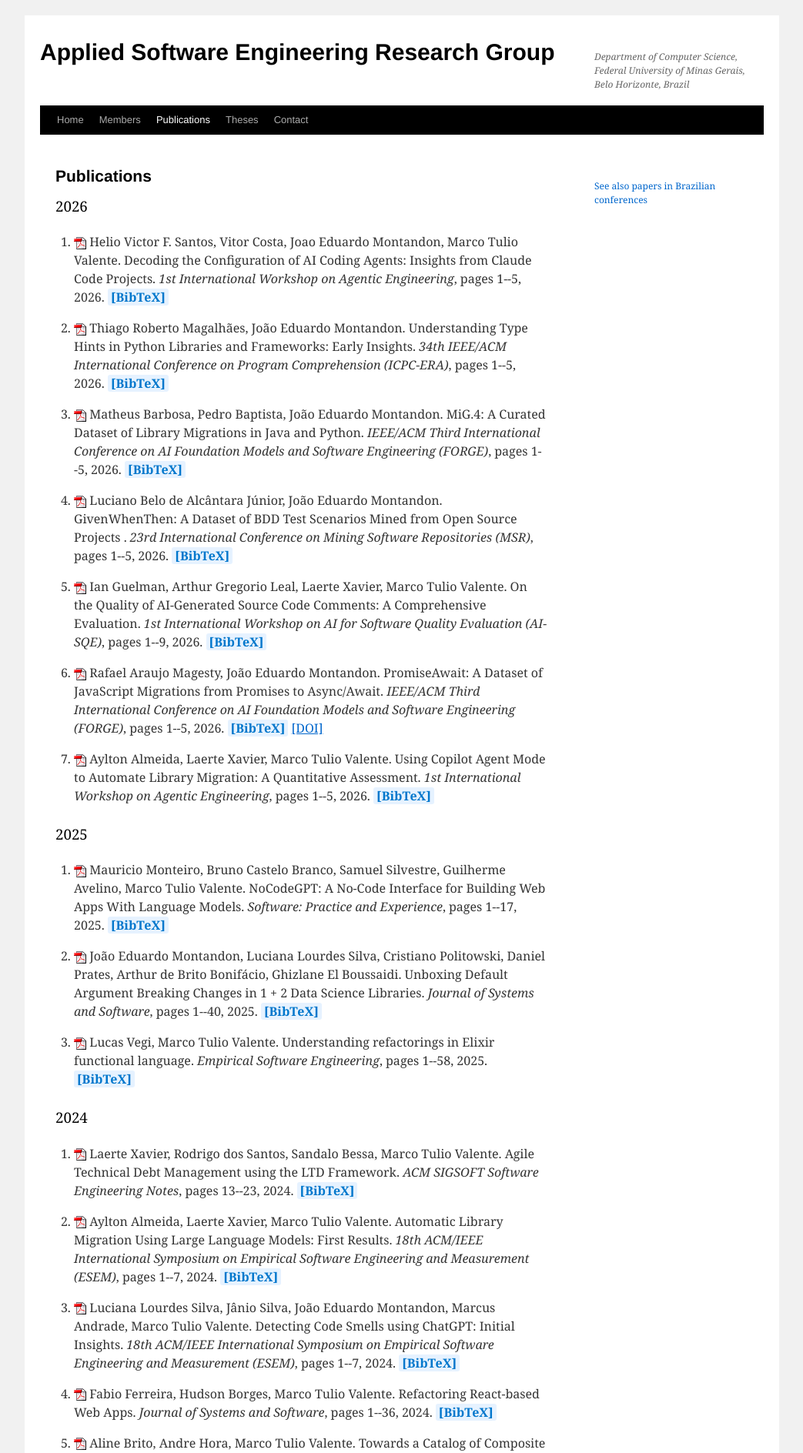
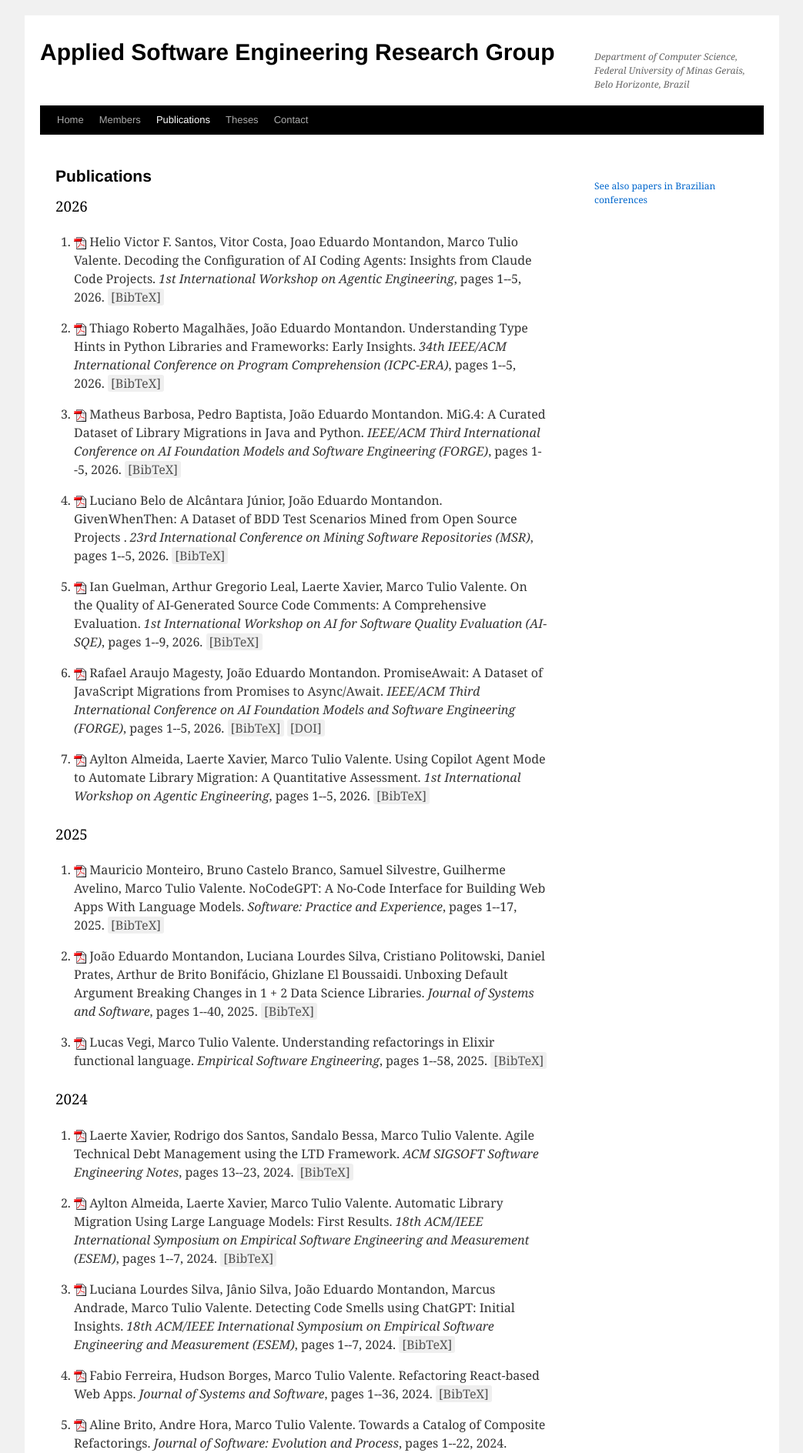
Before and after one commit to jemaf/aserg-page, a Jekyll site: the page built from publications.html, in a window 1280 px wide. Shown: the top 1888 px of the page at 77% size, without its empty margins (118-1161 px from the left). Built offline with Jekyll 4.4.1, drawn with Linux system fonts in a browser that asks for light colours.

Commit message:
Update bibtex style Fixes #2

```diff
--- a/assets/css/main.css
+++ b/assets/css/main.css
@@ -1420,38 +1420,34 @@ code {
   }
 
   .papercite_toggle:link, .papercite_toggle:visited {
-	  color: #0077cc;
+	  color: #555;
 	  text-decoration: none;
-	  font-weight: bold;
-	  background: #e6f2ff;
+	  background: #efefef;
 	  border-radius: 3px;
 	  padding: 0 4px;
 	  transition: background 0.2s, color 0.2s;
   }
   .papercite_toggle:hover, .papercite_toggle:active {
 	  color: #fff;
-	  background: #0077cc;
+	  background: #888;
   }
 
 
   .papercite_link, .papercite_link:link, .papercite_link:visited {
-    color: #222;
-    font-weight: bold;
-    text-decoration: none;
-    cursor: pointer;
+	  color: #555;
+	  text-decoration: none;
+	  background: #efefef;
+	  border-radius: 3px;
+	  padding: 0 4px;
+	  transition: background 0.2s, color 0.2s;
   }
   .papercite_info {
     color: #555;
   }
 
-	.papercite_highlight {
-		font-weight: bold;
-		background: #ffe066;
-		color: #b36b00;
-		border-radius: 3px;
-		padding: 0 3px;
-		/* Updated highlight color for better visibility */
-	}
+  .papercite_highlight {
+    font-weight: bold;
+  }
 
   span.papercite_checked_files {
       padding: 5px;
--- a/publications.html
+++ b/publications.html
@@ -31,10 +31,10 @@ secondary: true
     <pre><code class="tex bibtex">{{ publication.content | raw}}</code></pre>
   </div>
   {% if publication.doi_url and publication.doi_url != "" %}
-  <a href="{{publication.doi_url}}">[DOI]</a>
+  <a class="papercite_link" href="{{publication.doi_url}}">[DOI]</a>
   {% endif %}
   {% if publication.slide_url and publication.slide_url != "" %}
-  <a href="{{publication.slide_url}}">[Slides]</a>
+  <a class="papercite_link" href="{{publication.slide_url}}">[Slides]</a>
   {% endif %}
 </li>
 {% endfor %}
```
